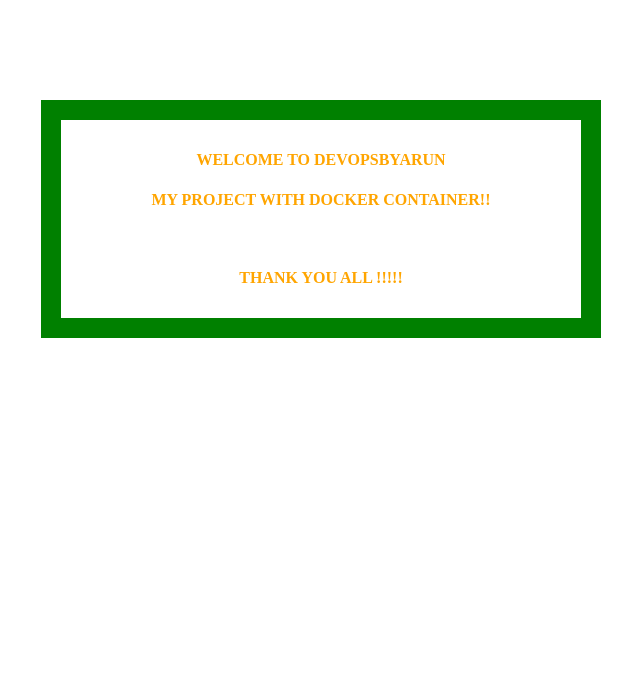
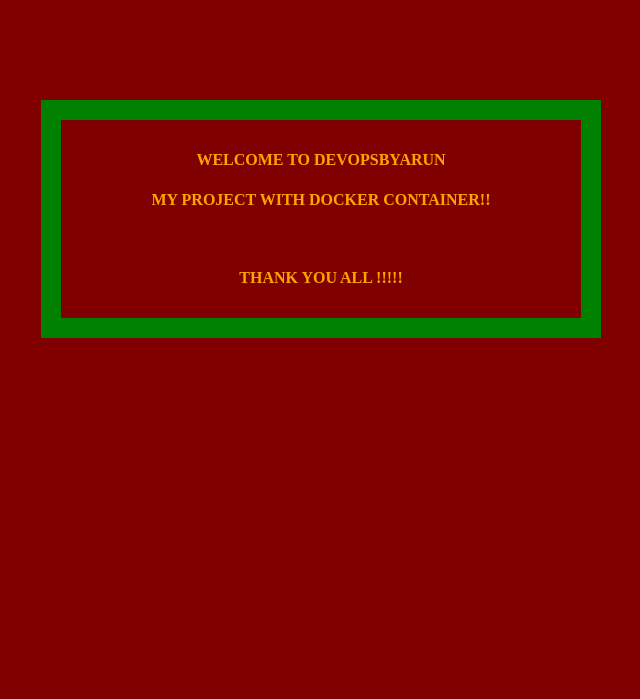
Before and after one commit to devopsbyarun/jenkins-ecr, a Flask app: page / in a window 1280 px wide. Shown: the top 699 px of the page, without its empty margins (319-959 px from the left). Run offline with Flask 2, Linux system fonts and the light colour scheme.

Commit message:
Update index.html

```diff
--- a/templates/index.html
+++ b/templates/index.html
@@ -2,7 +2,7 @@
   <head>
     <style type="text/css">
       body {
-        background: lite blue;
+        background: maroon;
         color: orange;
       }
       div.container {
```
